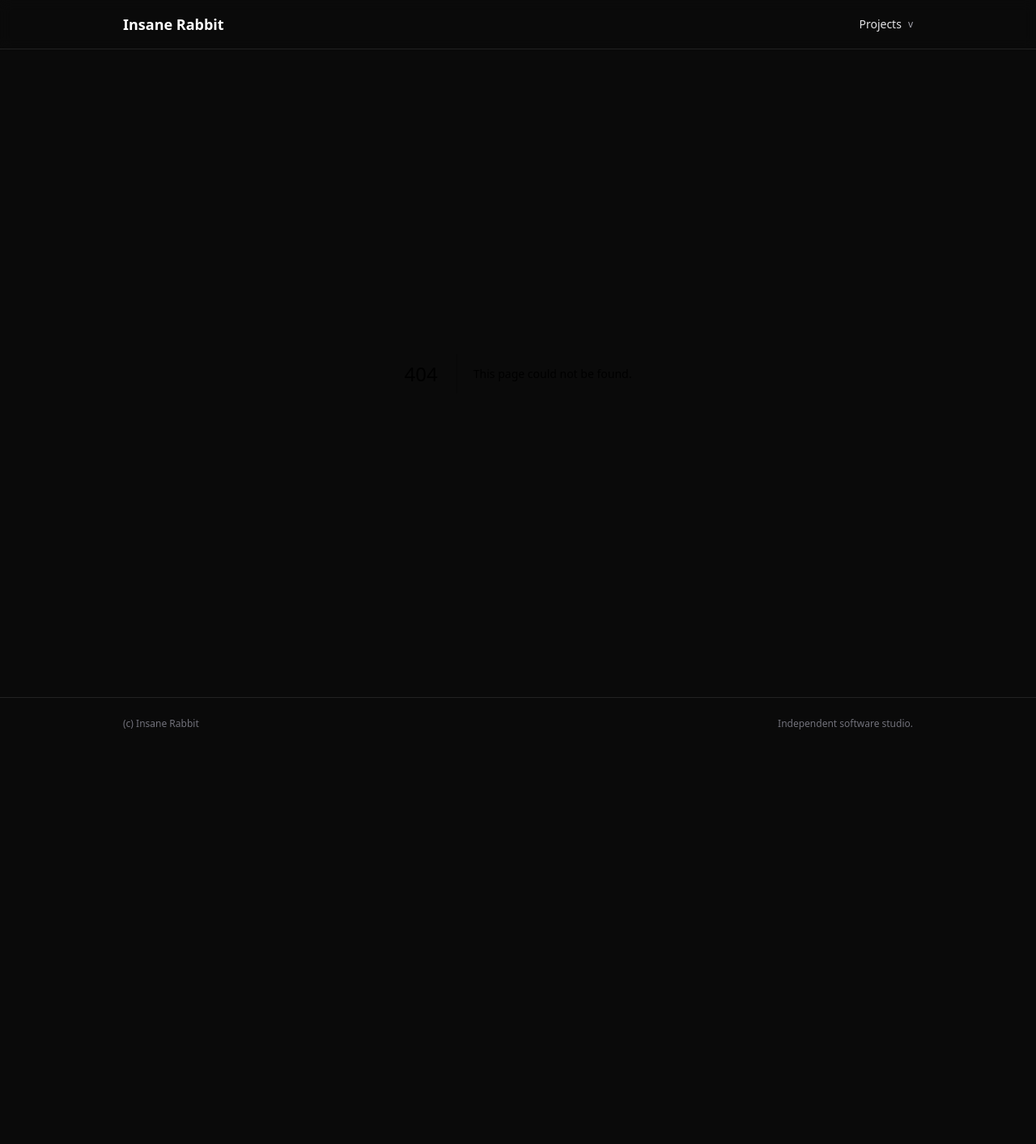
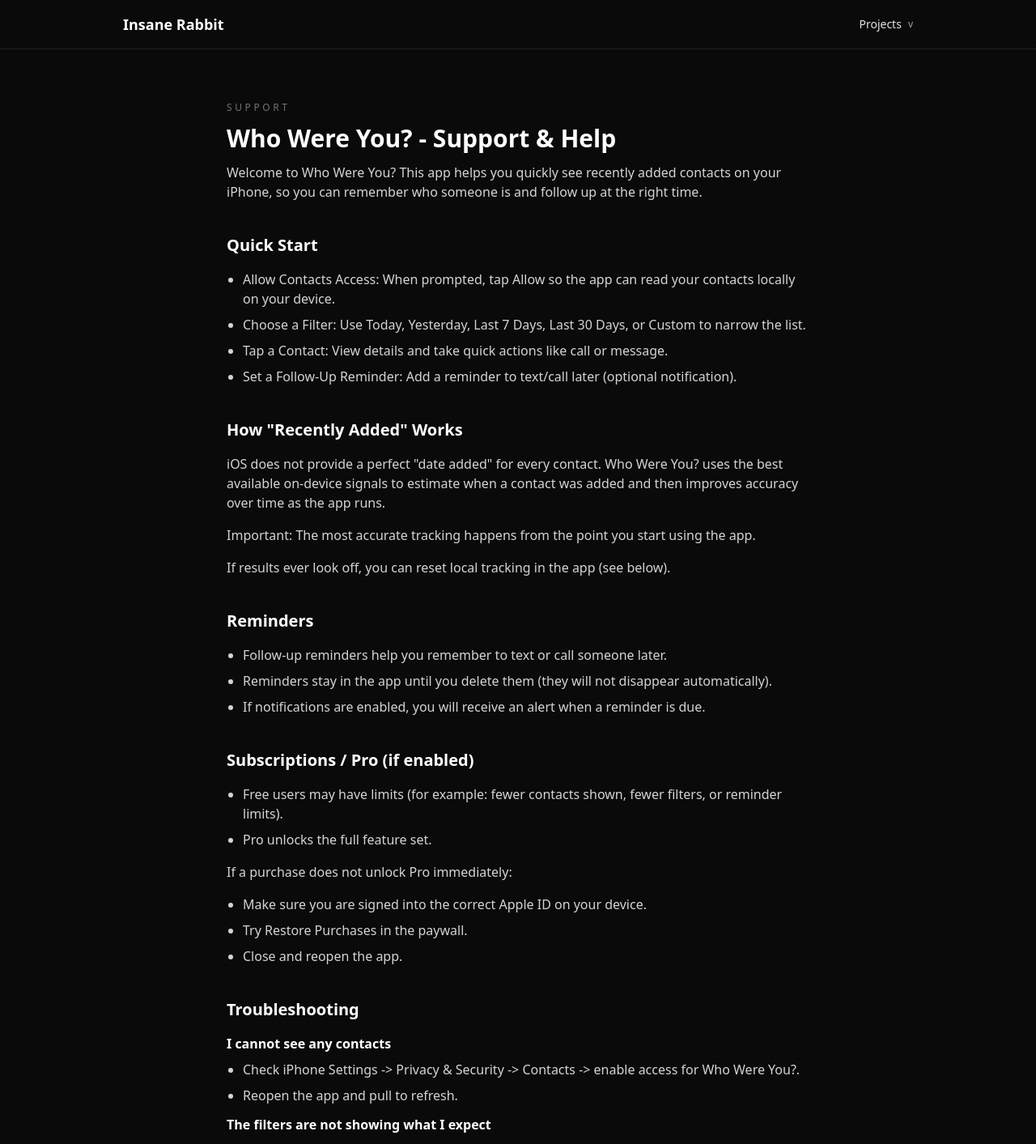
Before and after one commit to BrenC11/Insane-Rabbit-Website, a Next.js app: page /projects/who-were-you/support in a window 1280 px wide. Before the commit this address had no page. Shown: the top 1413 px of the page at 81% size. Before the commit the page ends 926 px from the top, so only its background shows below. Built offline with nearby package versions, Linux system fonts and the light colour scheme.

Commit message:
Add support page and external links

```diff
--- a/app/page.tsx
+++ b/app/page.tsx
@@ -93,6 +93,22 @@
                   Terms
                 </Link>
               </div>
+              {project.slug === "who-were-you" ? (
+                <details className="mt-4 text-sm text-zinc-300">
+                  <summary className="flex cursor-pointer items-center gap-2 text-zinc-400 transition hover:text-white">
+                    Support
+                    <span className="text-xs">v</span>
+                  </summary>
+                  <div className="mt-2">
+                    <Link
+                      href="/projects/who-were-you/support"
+                      className="transition hover:text-white"
+                    >
+                      Support &amp; Help
+                    </Link>
+                  </div>
+                </details>
+              ) : null}
             </div>
           ))}
         </div>
--- a/app/projects/[slug]/page.tsx
+++ b/app/projects/[slug]/page.tsx
@@ -34,6 +34,26 @@
         <p className="max-w-3xl text-lg text-zinc-300">
           {project.description}
         </p>
+        {project.slug === "timecam" ? (
+          <a
+            href="https://www.timecam.ai"
+            target="_blank"
+            rel="noreferrer"
+            className="text-sm text-zinc-300 transition hover:text-white"
+          >
+            Visit TimeCam.ai
+          </a>
+        ) : null}
+        {project.slug === "scriptforge" ? (
+          <a
+            href="https://www.scriptforgeapp.com"
+            target="_blank"
+            rel="noreferrer"
+            className="text-sm text-zinc-300 transition hover:text-white"
+          >
+            Visit ScriptForge
+          </a>
+        ) : null}
       </section>
 
       <section className="border-t border-white/10 pt-8">
--- /dev/null
+++ b/app/projects/who-were-you/support/page.tsx
@@ -0,0 +1,148 @@
+export default function WhoWereYouSupportPage() {
+  return (
+    <div className="mx-auto flex w-full max-w-3xl flex-col gap-10 px-6 py-16">
+      <div className="flex flex-col gap-3">
+        <p className="text-xs uppercase tracking-[0.3em] text-zinc-500">
+          Support
+        </p>
+        <h1 className="text-3xl font-semibold text-white">
+          Who Were You? - Support &amp; Help
+        </h1>
+        <p className="text-base text-zinc-300">
+          Welcome to Who Were You? This app helps you quickly see recently added
+          contacts on your iPhone, so you can remember who someone is and follow
+          up at the right time.
+        </p>
+      </div>
+
+      <section className="flex flex-col gap-4">
+        <h2 className="text-xl font-semibold text-white">Quick Start</h2>
+        <ul className="list-disc space-y-2 pl-5 text-base text-zinc-300">
+          <li>
+            Allow Contacts Access: When prompted, tap Allow so the app can read
+            your contacts locally on your device.
+          </li>
+          <li>
+            Choose a Filter: Use Today, Yesterday, Last 7 Days, Last 30 Days, or
+            Custom to narrow the list.
+          </li>
+          <li>
+            Tap a Contact: View details and take quick actions like call or
+            message.
+          </li>
+          <li>
+            Set a Follow-Up Reminder: Add a reminder to text/call later
+            (optional notification).
+          </li>
+        </ul>
+      </section>
+
+      <section className="flex flex-col gap-4">
+        <h2 className="text-xl font-semibold text-white">
+          How "Recently Added" Works
+        </h2>
+        <p className="text-base text-zinc-300">
+          iOS does not provide a perfect "date added" for every contact. Who
+          Were You? uses the best available on-device signals to estimate when a
+          contact was added and then improves accuracy over time as the app
+          runs.
+        </p>
+        <p className="text-base text-zinc-300">
+          Important: The most accurate tracking happens from the point you
+          start using the app.
+        </p>
+        <p className="text-base text-zinc-300">
+          If results ever look off, you can reset local tracking in the app (see
+          below).
+        </p>
+      </section>
+
+      <section className="flex flex-col gap-4">
+        <h2 className="text-xl font-semibold text-white">Reminders</h2>
+        <ul className="list-disc space-y-2 pl-5 text-base text-zinc-300">
+          <li>
+            Follow-up reminders help you remember to text or call someone later.
+          </li>
+          <li>
+            Reminders stay in the app until you delete them (they will not
+            disappear automatically).
+          </li>
+          <li>
+            If notifications are enabled, you will receive an alert when a
+            reminder is due.
+          </li>
+        </ul>
+      </section>
+
+      <section className="flex flex-col gap-4">
+        <h2 className="text-xl font-semibold text-white">
+          Subscriptions / Pro (if enabled)
+        </h2>
+        <ul className="list-disc space-y-2 pl-5 text-base text-zinc-300">
+          <li>
+            Free users may have limits (for example: fewer contacts shown, fewer
+            filters, or reminder limits).
+          </li>
+          <li>Pro unlocks the full feature set.</li>
+        </ul>
+        <p className="text-base text-zinc-300">
+          If a purchase does not unlock Pro immediately:
+        </p>
+        <ul className="list-disc space-y-2 pl-5 text-base text-zinc-300">
+          <li>Make sure you are signed into the correct Apple ID on your device.</li>
+          <li>Try Restore Purchases in the paywall.</li>
+          <li>Close and reopen the app.</li>
+        </ul>
+      </section>
+
+      <section className="flex flex-col gap-4">
+        <h2 className="text-xl font-semibold text-white">Troubleshooting</h2>
+        <div className="flex flex-col gap-3 text-base text-zinc-300">
+          <div>
+            <p className="font-semibold text-white">I cannot see any contacts</p>
+            <ul className="mt-2 list-disc space-y-2 pl-5">
+              <li>
+                Check iPhone Settings -&gt; Privacy &amp; Security -&gt; Contacts
+                -&gt; enable access for Who Were You?.
+              </li>
+              <li>Reopen the app and pull to refresh.</li>
+            </ul>
+          </div>
+          <div>
+            <p className="font-semibold text-white">
+              The filters are not showing what I expect
+            </p>
+            <ul className="mt-2 list-disc space-y-2 pl-5">
+              <li>Recently-added tracking improves over time.</li>
+              <li>
+                Go to Settings in the app -&gt; Reset "Recently Added" Tracking
+                (this clears local history and starts fresh).
+              </li>
+            </ul>
+          </div>
+          <div>
+            <p className="font-semibold text-white">
+              Reminders are not notifying me
+            </p>
+            <ul className="mt-2 list-disc space-y-2 pl-5">
+              <li>
+                Check iPhone Settings -&gt; Notifications -&gt; Who Were You? -&gt;
+                allow notifications.
+              </li>
+              <li>
+                Make sure Focus/Do Not Disturb is not silencing alerts.
+              </li>
+            </ul>
+          </div>
+          <div>
+            <p className="font-semibold text-white">Background refresh</p>
+            <p className="mt-2">
+              If enabled, iOS may still delay or skip background runs to save
+              battery. Opening the app periodically helps keep tracking current.
+            </p>
+          </div>
+        </div>
+      </section>
+    </div>
+  );
+}
```
